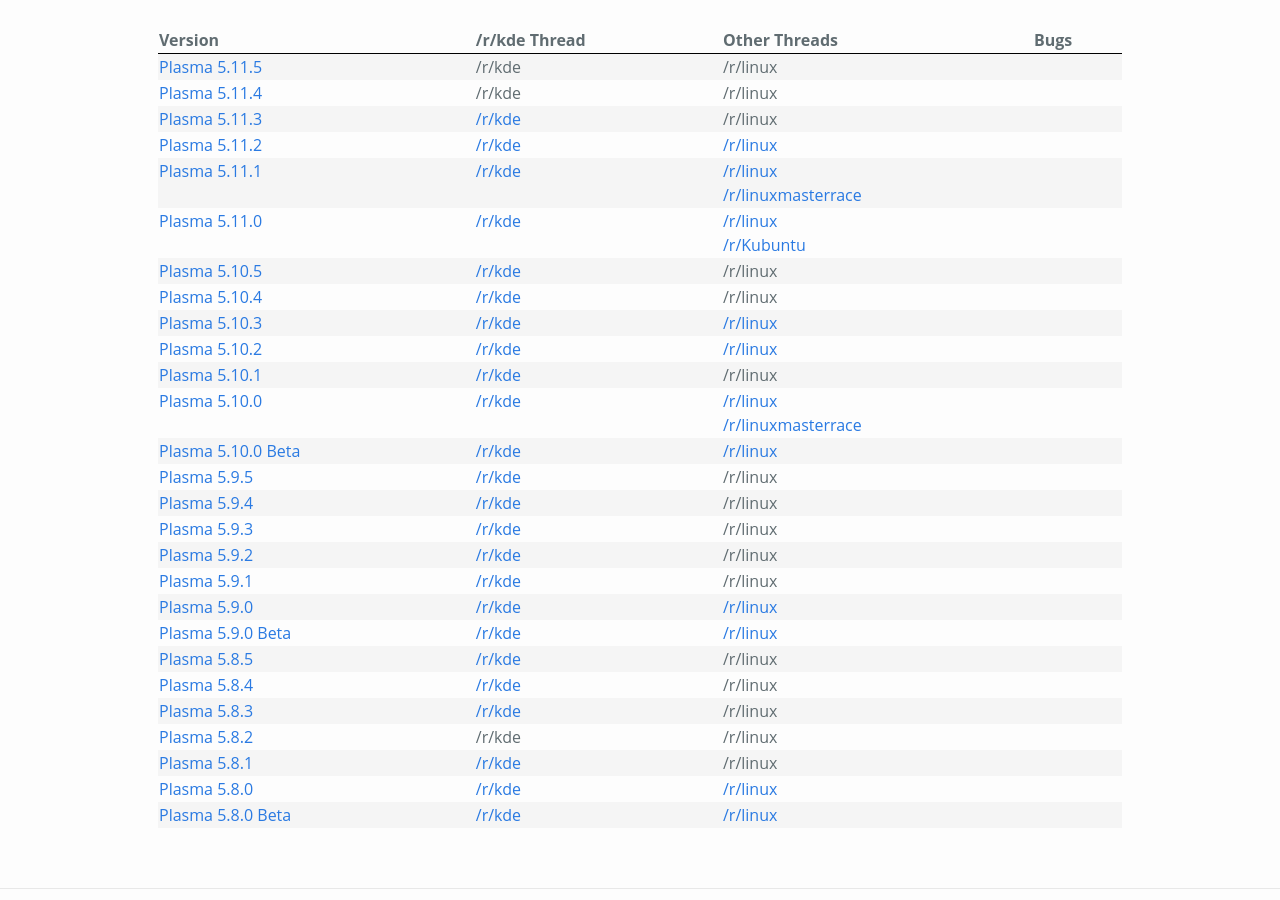
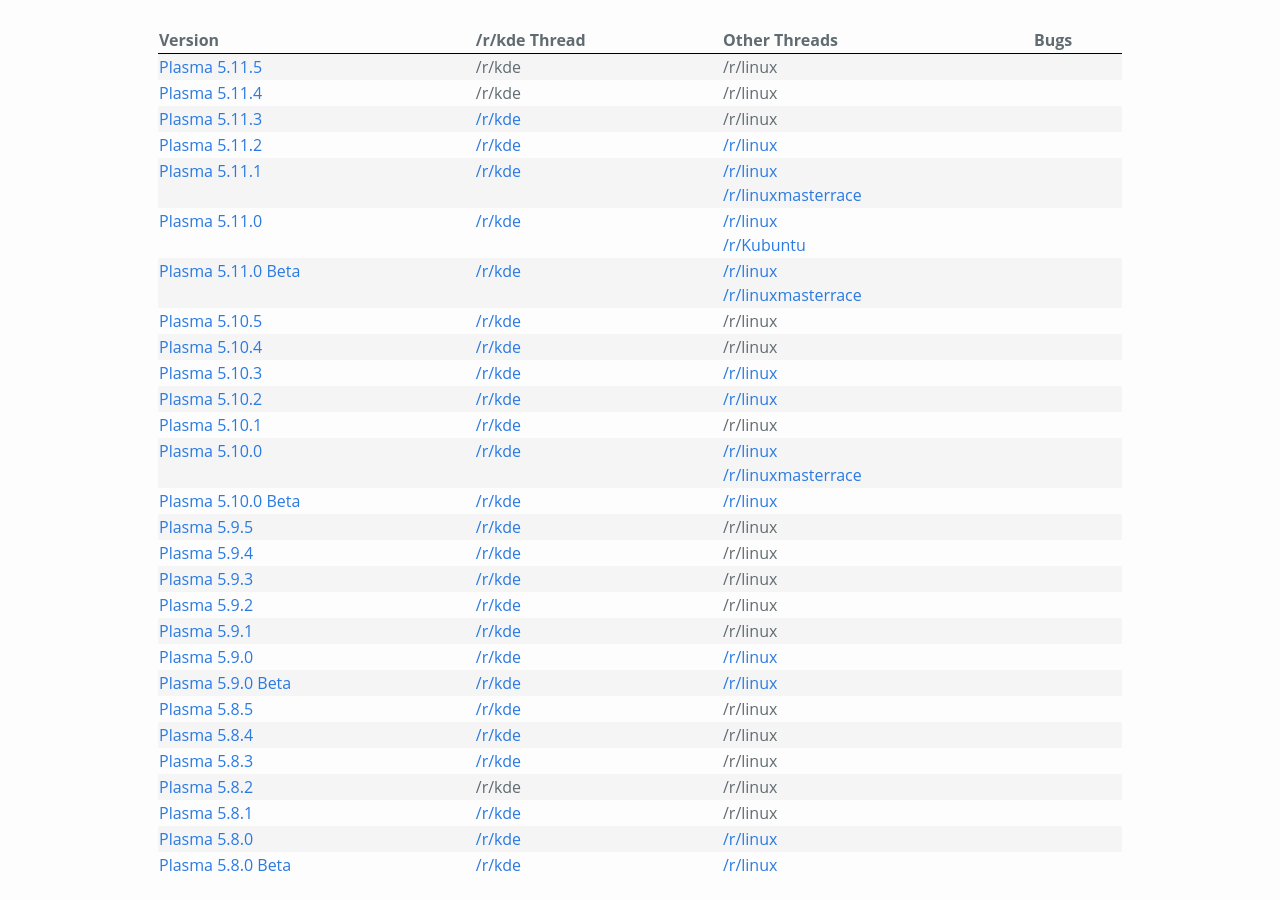
Before and after one commit to Zren/zren.github.io, a Jekyll site: the page built from kde_versions.md, in a window 1280 px wide and 900 px high, scrolled down 1238 px. Built offline with Jekyll 4.4.1, drawn with Linux system fonts in a browser that asks for light colours.

Commit message:
Plasma 11 beta

```diff
--- a/kde_versions.md
+++ b/kde_versions.md
@@ -232,6 +232,19 @@
         </ul>
       </td>
     </tr>
+
+    <tr>
+      <td><a href="https://www.kde.org/announcements/plasma-5.10.95.php">Plasma 5.11.0 Beta</a></td>
+      <td><a href="https://www.reddit.com/r/kde/comments/701b76/plasma_511_beta_makes_the_desktop_more_powerful/">/r/kde</a></td>
+      <td>
+        <a href="https://www.reddit.com/r/linux/comments/701hvh/plasma_511_beta_makes_the_desktop_more_powerful/">/r/linux</a>
+        <a href="https://www.reddit.com/r/linuxmasterrace/comments/7027a7/plasma_511_beta_makes_the_desktop_more_powerful/">/r/linuxmasterrace</a>
+      </td>
+      <td>
+        <ul>
+        </ul>
+      </td>
+    </tr>
     <tr>
       <td><a href="https://www.kde.org/announcements/plasma-5.10.5.php">Plasma 5.10.5</a></td>
       <td><a href="https://www.reddit.com/r/kde/comments/6vg252/kde_plasma_5105_released/">/r/kde</a></td>
```
